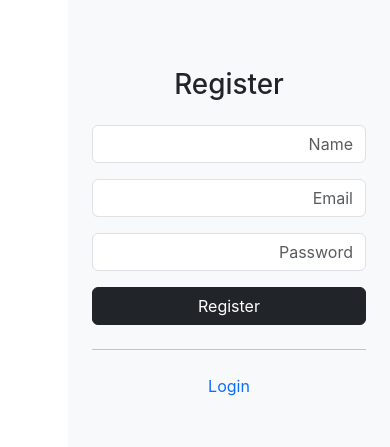
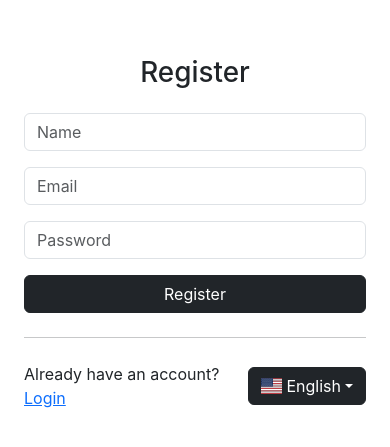
Before and after one commit to Ali-Alshawaf/BookStore_React, a React (Create React App) app: page /Register in a window 390 px wide. Shown: the part 189-636 px from the top of the page. Built offline with nearby package versions, Linux system fonts and the light colour scheme.

Commit message:
Add Riyal Icon

```diff
--- a/public/locales/en/translation.json
+++ b/public/locales/en/translation.json
@@ -16,7 +16,6 @@
         "addToCart": "Add to Cart",
         "viewDetails": "Details",
         "price": "Price",
-        "priceIcon": "SAR",
         "successMessage": "Book added to cart successfully!"
     },
     "bookDetails": {
@@ -39,7 +38,9 @@
         "emailPlaceholder": "Email",
         "passwordPlaceholder": "Password",
         "buttonText": "Login",
-        "registerLink": "Register"
+        "registerLink": "Register",
+        "Q": "Don't have an account?"
+
     },
     "register": {
         "title": "Register",
@@ -47,7 +48,9 @@
         "emailPlaceholder": "Email",
         "passwordPlaceholder": "Password",
         "buttonText": "Register",
-        "loginLink": "Login"
+        "loginLink": "Login",
+        "Q" : "Already have an account?"
+
     },
     "home": {
         "welcomeMessage": "Welcome to Online Bookstore",
@@ -56,5 +59,9 @@
     },
     "About": {
         "title": "About us"
+    },
+    "Cart": {
+        "YourCart": "Your Cart",
+        "Empty": "Your cart is empty."
     }
 }
--- a/src/Components/LanguageSelector/LanguageSelector.js
+++ b/src/Components/LanguageSelector/LanguageSelector.js
@@ -25,7 +25,7 @@ const LanguageSelector = () => {
         <li>
           <a
             className={`dropdown-item ${currentLanguage === "en" ? "active" : ""}`}
-            href="#!"
+            href="#en"
             onClick={() => changeLanguage("en")}
           >
             <span className="flag-icon flag-icon-us me-1"></span>
@@ -35,7 +35,7 @@ const LanguageSelector = () => {
         <li>
           <a
             className={`dropdown-item ${currentLanguage === "ar" ? "active" : ""}`}
-            href="#!"
+            href="#ar"
             onClick={() => changeLanguage("ar")}
           >
             <span className="flag-icon flag-icon-sa me-1"></span>
--- a/src/Pages/Book/Book.js
+++ b/src/Pages/Book/Book.js
@@ -59,7 +59,7 @@ const Book = () => {
                             <div className="card-body d-flex flex-column">
                                 <h5 className="card-title">{book.title}</h5>
                                 <p className="card-text">
-                                    <strong>{t("book.price")}:</strong> {book.priceIcon}{book.price}
+                                    <strong>{t("book.price")}:</strong><span class="symbol">&#xea;</span>{book.price}
                                 </p>
                                 <div className="mt-auto">
                                     <button className="btn btn-light me-2" onClick={() => addToCart(book)}>
--- a/src/Pages/Book/BookDetail.js
+++ b/src/Pages/Book/BookDetail.js
@@ -57,7 +57,7 @@ const BookDetails = () => {
                 <div className="col-md-6">
                     <h1 className="mt-3">{book.title}</h1>
                     <h4 className="mt-3">
-                        <strong>{t("bookDetails.price")}:</strong> ${book.price}
+                        <strong>{t("bookDetails.price")}:</strong> <span class="symbol">&#xea;</span>{book.price}
                     </h4>
                     <h4 className="mt-3">{book.description}</h4>
                     <button className="btn btn-dark mt-3" onClick={() => addToCart(book)}>
--- a/src/Pages/Cart/Cart.js
+++ b/src/Pages/Cart/Cart.js
@@ -1,7 +1,11 @@
 import React, { useState, useEffect } from "react";
+import { useTranslation } from "react-i18next";
+
 
 const Cart = () => {
   const [cart, setCart] = useState([]);
+  const { t } = useTranslation();
+
 
   useEffect(() => {
     const savedCart = localStorage.getItem("cart");
@@ -36,10 +40,10 @@ const Cart = () => {
 
   return (
     <div className="container">
-      <h1 className="my-4 text-center">Your Cart</h1>
+      <h1 className="my-4 text-center">{t("Cart.YourCart")}</h1>
       <hr />
       {cart.length === 0 ? (
-        <p className="text-center">Your cart is empty.</p>
+        <p className="text-center">{t("Cart.Empty")}</p>
       ) : (
         <table className="table table-bordered">
           <thead>
--- a/src/Pages/LoginAndRegister/Login.js
+++ b/src/Pages/LoginAndRegister/Login.js
@@ -3,6 +3,7 @@ import { useTranslation } from "react-i18next";
 import "./LoginAndRegister.css";
 import { useState } from "react";
 import axios from "axios";
+import LanguageSelector from "../../Components/LanguageSelector/LanguageSelector";
 
 axios.defaults.withCredentials = true;
 
@@ -33,15 +34,17 @@ const Login = () => {
 
 
   return (
-    <div className="d-flex h-100" dir={isArabic ? "ltr" : "rtl"} style={{ minHeight: "100vh" }}>
-      <div className="backgr col-8 d-none d-md-block"></div>
+    <div className="container-fluid" dir={isArabic ? "ltr" : "rtl"}>
+      <div className="row min-vh-100">
+        <div className="col-md-8 d-none d-md-block bg-secondary p-0">
+          <div className="backgr w-100 h-100" ></div>
+        </div>
 
-      <div className="col-md-4 d-flex flex-column justify-content-center align-items-center p-4 bg-light">
+        <div className="col-12 col-md-4 d-flex flex-column justify-content-center align-items-center p-4">
           <h1 className="text-center mb-4">{t("login.title")}</h1>
 
           <form className="w-100" onSubmit={handleLogin}>
             <div className="form-group mb-3">
-
               <input
                 type="email"
                 className="form-control"
@@ -72,14 +75,23 @@ const Login = () => {
 
           <hr className="w-100 my-4" />
 
-        <div>
-          <Link to="/Register" className="text-decoration-none">
+          <div className="d-flex justify-content-between align-items-center w-100" dir={isArabic ? "rtl" : "ltr"}>
+            <div className="text-start">
+              {t("login.Q")}
+              <Link to="/Register" >
                 {t("login.registerLink")}
               </Link>
+            </div>
+
+            <div className="text-end">
+
+              <LanguageSelector />
+            </div>
+          </div>
         </div>
       </div>
     </div>
   );
-};
+}
 
 export default Login;
--- a/src/Pages/LoginAndRegister/LoginAndRegister.css
+++ b/src/Pages/LoginAndRegister/LoginAndRegister.css
@@ -6,3 +6,8 @@
   flex: 0 0 65%;
   background: url("../../../public/H.jpg") no-repeat center center/cover;
 }
+/* Add this to your CSS
+.backgr {
+  background-image: url('/path/to/image.jpg');
+  background-size: cover;
+  background-position: center;*/
--- a/src/Pages/LoginAndRegister/Register.js
+++ b/src/Pages/LoginAndRegister/Register.js
@@ -3,6 +3,7 @@ import { Link, useNavigate } from "react-router-dom";
 import { useTranslation } from "react-i18next";
 import axios from "axios";
 import "./LoginAndRegister.css";
+import LanguageSelector from "../../Components/LanguageSelector/LanguageSelector";
 
 const Register = () => {
   const { t, i18n } = useTranslation();
@@ -29,13 +30,17 @@ const Register = () => {
   };
 
   return (
-    <div className="d-flex h-100" dir={isArabic ? "ltr" : "rtl"} style={{ minHeight: "100vh" }}>
-      <div className="backgr col-8 d-none d-md-block"></div>
+    <div className="container-fluid" dir={isArabic ? "ltr" : "rtl"}>
+      <div className="row min-vh-100">
 
-      <div className="col-md-4 d-flex flex-column justify-content-center align-items-center p-4 bg-light">
+        <div className="col-md-8 d-none d-md-block bg-secondary p-0">
+          <div className="backgr w-100 h-100"></div>
+        </div>
+
+        <div className="col-12 col-md-4 d-flex flex-column justify-content-center align-items-center p-4">
           <h1 className="text-center mb-4">{t("register.title")}</h1>
 
-        {errorMessage && <p className="text-danger">{errorMessage}</p>}
+          {errorMessage && <p className="text-danger w-100">{errorMessage}</p>}
 
           <form className="w-100" onSubmit={handleRegister}>
             <div className="form-group mb-3">
@@ -46,6 +51,7 @@ const Register = () => {
                 name="name"
                 value={userData.name}
                 onChange={handleChange}
+                style={{ textAlign: isArabic ? "right" : "left" }}
                 required
               />
             </div>
@@ -58,6 +64,7 @@ const Register = () => {
                 name="email"
                 value={userData.email}
                 onChange={handleChange}
+                style={{ textAlign: isArabic ? "right" : "left" }}
                 required
               />
             </div>
@@ -70,6 +77,7 @@ const Register = () => {
                 name="password"
                 value={userData.password}
                 onChange={handleChange}
+                style={{ textAlign: isArabic ? "right" : "left" }}
                 required
               />
             </div>
@@ -81,14 +89,21 @@ const Register = () => {
 
           <hr className="w-100 my-4" />
 
-        <div>
-          <Link to="/Login" className="text-decoration-none">
+          <div className="d-flex justify-content-between align-items-center w-100" dir={isArabic ? "rtl" : "ltr"}>
+            <div className="text-start">
+              {t("register.Q")}
+              <Link to="/Login">
                 {t("register.loginLink")}
               </Link>
+            </div>
+
+            <div className="text-end">
+              <LanguageSelector />
+            </div>
+          </div>
         </div>
       </div>
     </div>
   );
 };
-
 export default Register;
--- a/src/index.css
+++ b/src/index.css
@@ -12,10 +12,24 @@ code {
     monospace;
 }
 
+@font-face {
+  font-family: 'SaudiRiyalSymbol';
+  src: url('/node_modules/saudiriyalsymbol.ttf') format('truetype');
+}
+
+.symbol {
+  font-family: 'SaudiRiyalSymbol', sans-serif;
+  font-size: inherit;
+  margin: 20px auto;
+  color: black;
+  font-weight: bold;
+}
+
 .light {
   background-color: #ffffff;
   color: #000000;
 }
+
 .dark {
   background-color: #343a40;
   color: #ffffff;
```
Also changed, not shown: public/locales/ar/translation.json (+8 -3 lines), src/Pages/Home/Home.css (line endings or trailing spaces). Lines whose indentation alone changed are shown as unchanged.
